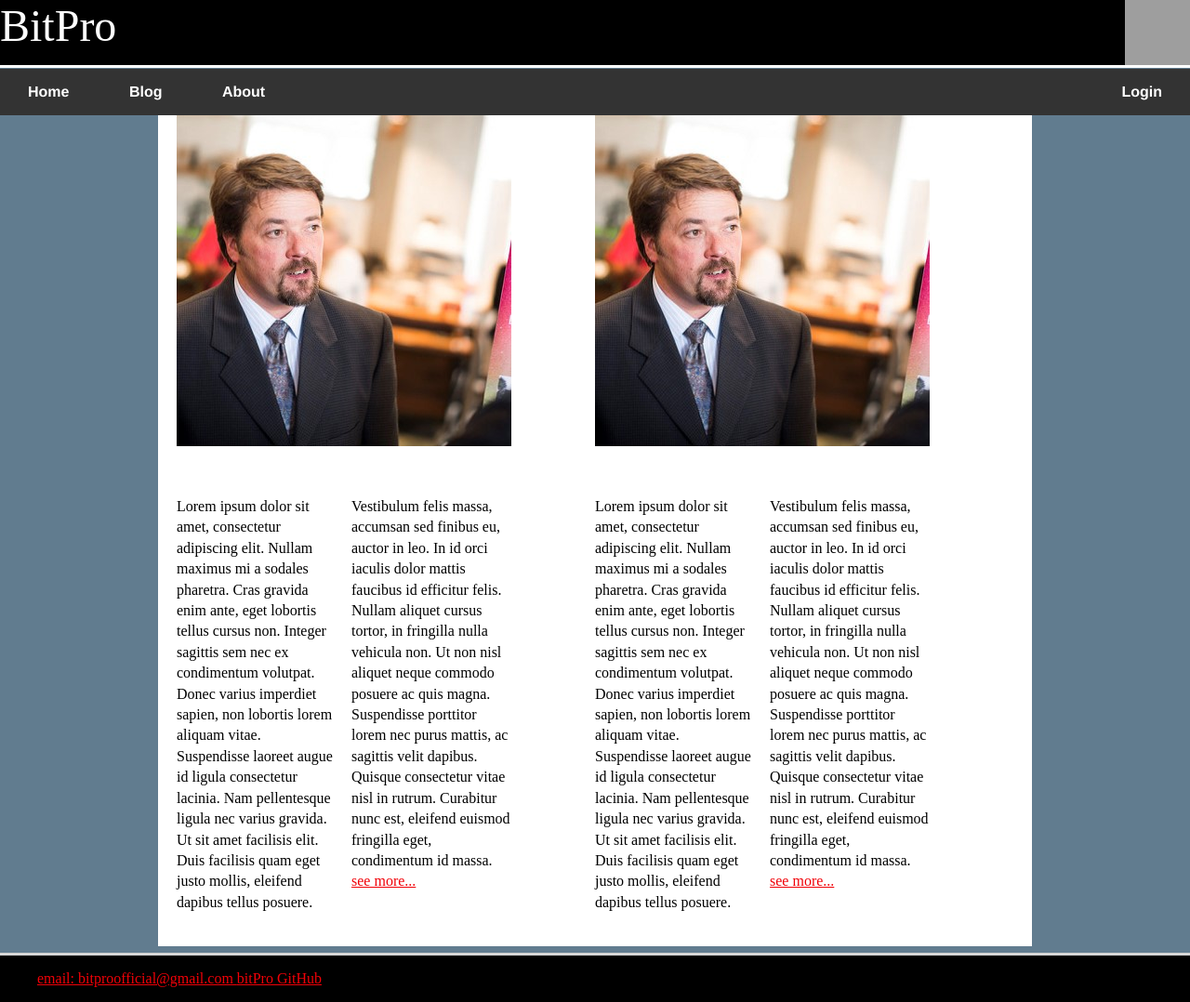
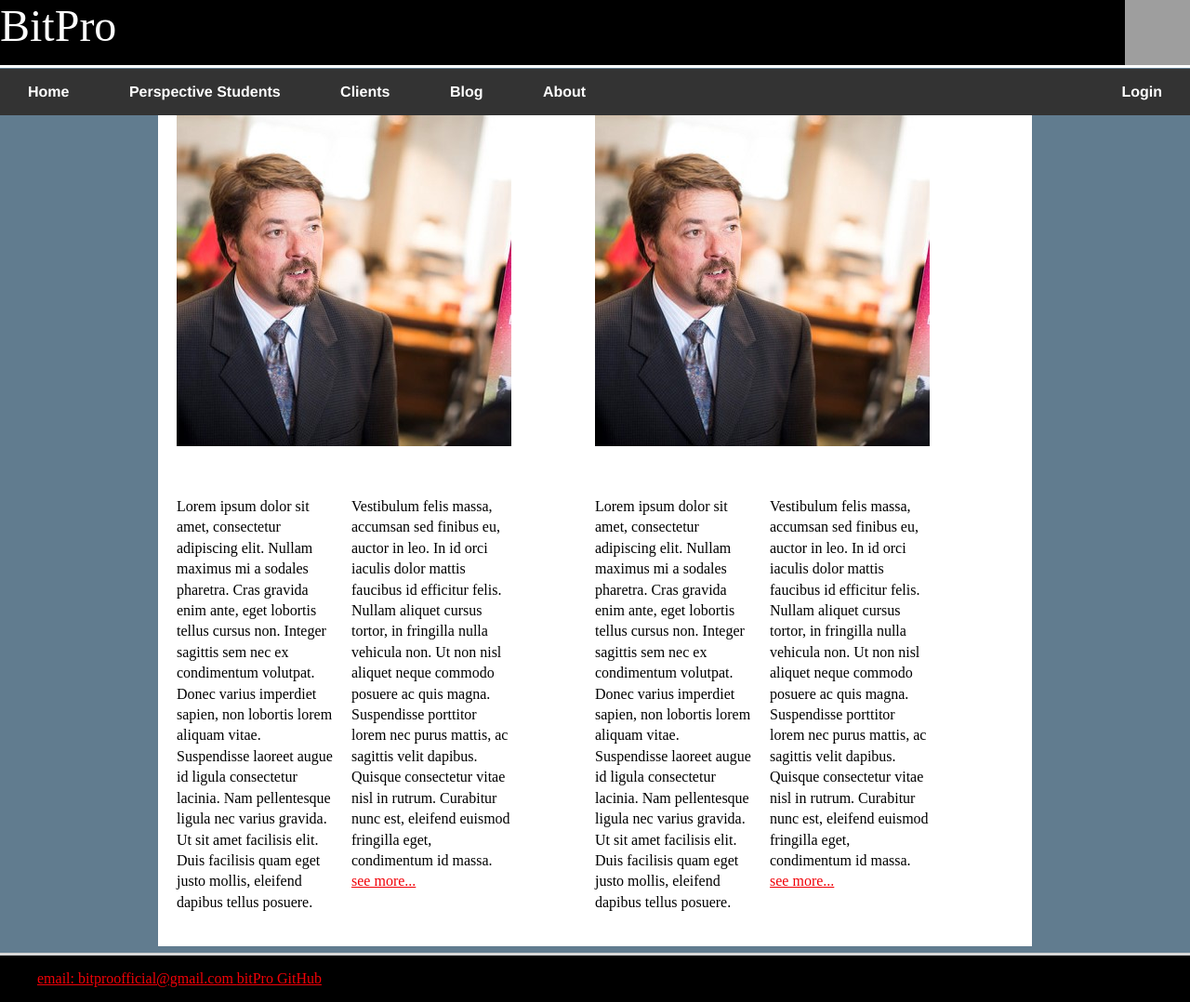
Before and after one commit to bit-Pro/bit-pro.github.io, a Jekyll site: the page built from index.html, in a window 1280 px wide and 1078 px high. Shown: the whole window at 93% size. Built offline with Jekyll 4.4.1, drawn with Linux system fonts in a browser that asks for light colours; grey boxes are pictures that could not be loaded.

Commit message:
Added students and clients buttons

```diff
--- a/_layouts/default.html
+++ b/_layouts/default.html
@@ -14,6 +14,8 @@
 			<nav>
 	    		<ul>
 	        		<li><a class="buttons" href="/">Home</a></li>
+					<li><a class="buttons" href="/Students">Perspective Students</a></li>
+					<li><a class="buttons" href="/Clients">Clients</a></li>
 	        		<li><a class="buttons" href="/blog">Blog</a></li>
 					<li><a class="buttons" href="/About">About</a></li>
 					<li style="float:right"><a class="buttons" href="/login">Login</a></li>
```
